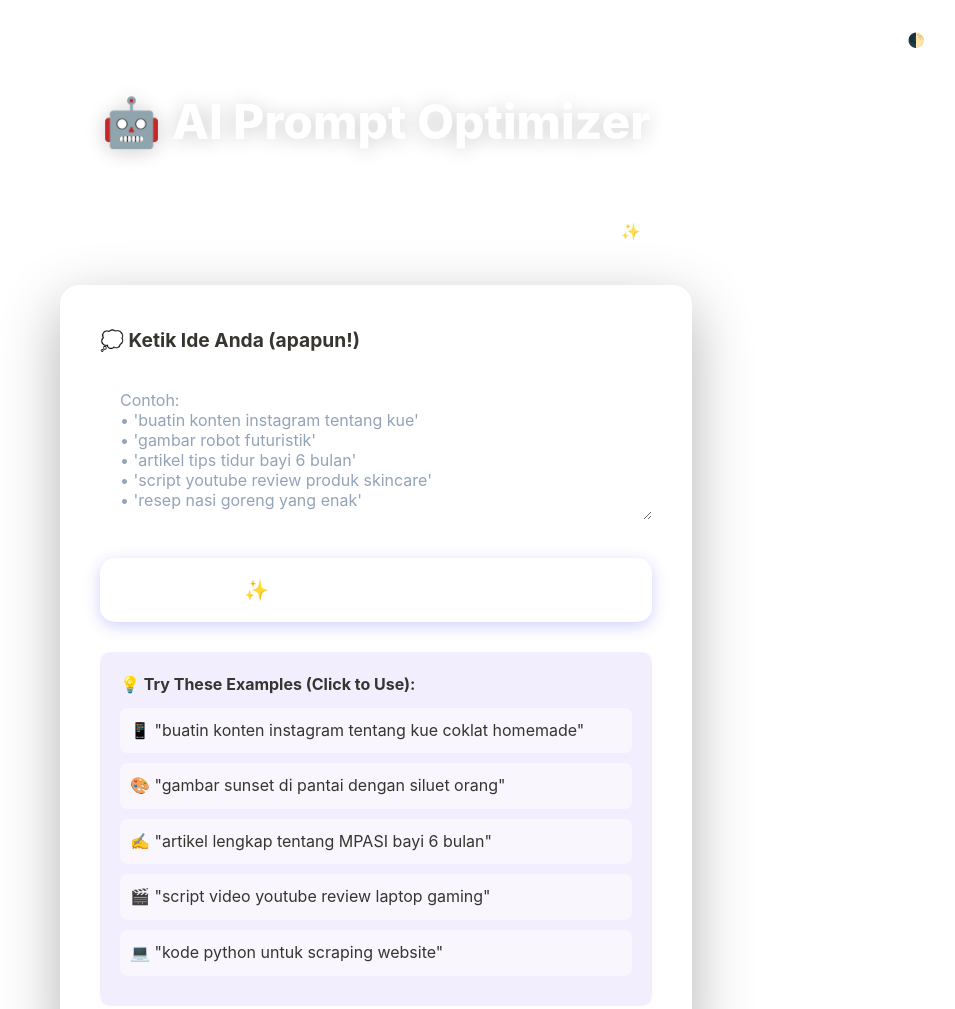
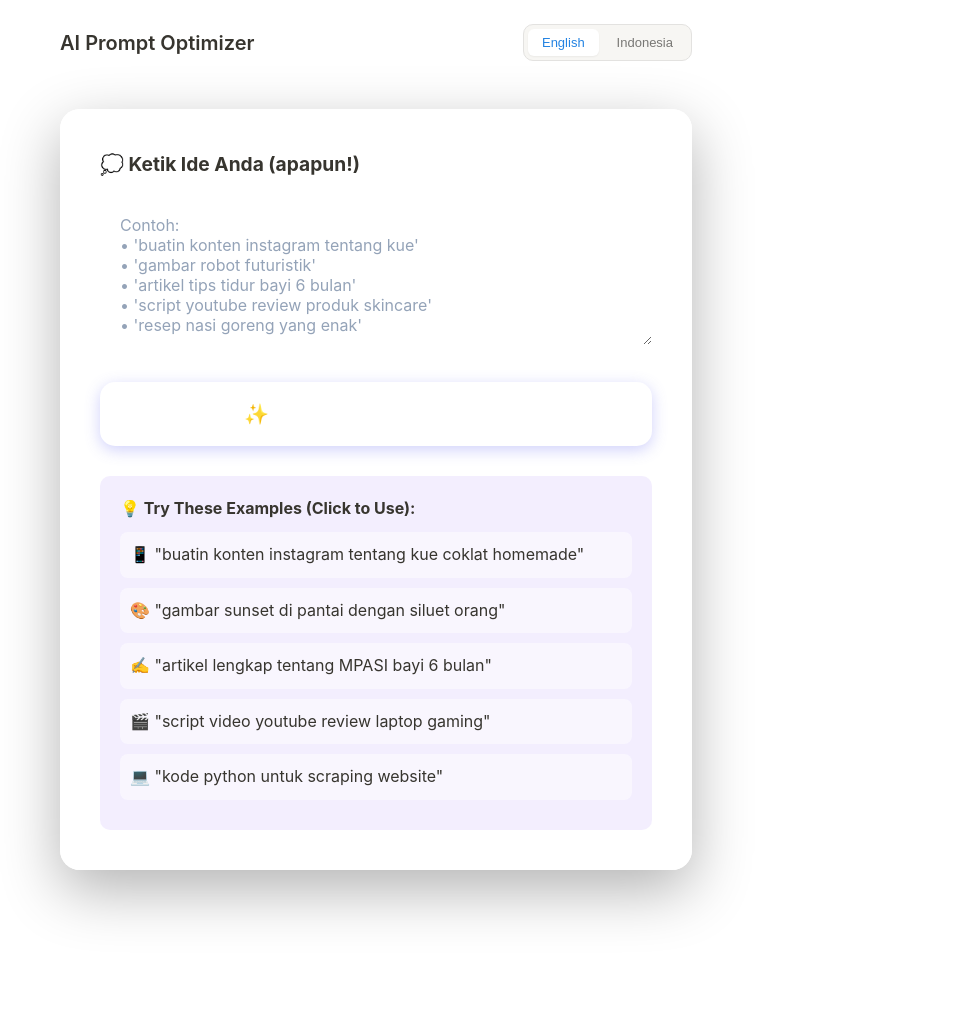
Before and after one commit to ceritarifqa/ai-prompt-optimizer, a plain HTML site: page Rifqa/AI Prompt Optimizer/index.html in a window 1280 px wide. Shown: the top 1009 px of the page, without its empty margins (264-1219 px from the left). After the commit the page ends 924 px from the top, so only its background shows below. Drawn offline with Linux system fonts and the light colour scheme.

Commit message:
feat: replace theme toggle with language toggle
- Remove dark/light theme toggle functionality
- Add English/Indonesia language selector
- Update header layout (title left, language right)
- Apply Notion-style segmented control design
- Remove subtitle and tagline for cleaner header

Co-Authored-By: Claude Sonnet 4.5 <noreply@anthropic.com>

```diff
--- a/Rifqa/AI Prompt Optimizer/index.html
+++ b/Rifqa/AI Prompt Optimizer/index.html
@@ -62,55 +62,50 @@
             padding: var(--spacing-lg);
         }
 
-        .theme-toggle {
-            position: fixed;
-            top: 20px;
-            right: 20px;
-            z-index: 1000;
+        /* Language Toggle */
+        .language-toggle {
+            display: flex;
+            gap: 4px;
+            background: var(--bg-secondary);
+            border: 1px solid var(--border-color);
+            border-radius: var(--radius-md);
+            padding: 4px;
         }
 
-        .theme-toggle button {
-            background: rgba(255, 255, 255, 0.2);
-            backdrop-filter: blur(10px);
-            color: white;
-            border: 2px solid rgba(255, 255, 255, 0.3);
-            padding: 10px 20px;
-            border-radius: 25px;
+        .language-toggle button {
+            padding: 6px 14px;
+            border: none;
+            background: transparent;
+            color: var(--text-secondary);
+            font-size: 13px;
+            font-weight: 500;
+            border-radius: 6px;
             cursor: pointer;
-            font-size: 14px;
-            font-weight: 600;
-            transition: all 0.3s;
+            transition: all 0.2s ease;
         }
 
-        .theme-toggle button:hover {
-            background: rgba(255, 255, 255, 0.3);
-            transform: translateY(-2px);
+        .language-toggle button:hover {
+            color: var(--text-primary);
         }
 
-        header {
-            text-align: center;
-            padding: 60px 20px 40px;
-            color: white;
+        .language-toggle button.active {
+            background: var(--bg-primary);
+            color: var(--accent-primary);
+            box-shadow: var(--shadow-sm);
         }
 
-        header h1 {
-            font-size: 3rem;
-            margin-bottom: 10px;
-            font-weight: 800;
-            text-shadow: 0 2px 20px rgba(0,0,0,0.2);
+        .header {
+            display: flex;
+            justify-content: space-between;
+            align-items: center;
+            margin-bottom: var(--spacing-xl);
+            padding-bottom: var(--spacing-md);
         }
 
-        header .subtitle {
-            font-size: 1.3rem;
-            opacity: 0.95;
-            margin-bottom: 15px;
-        }
-
-        header .tagline {
-            font-size: 1rem;
-            opacity: 0.85;
-            max-width: 600px;
-            margin: 0 auto;
+        .header h1 {
+            font-size: 20px;
+            font-weight: 600;
+            color: var(--text-primary);
         }
 
         .main-card {
@@ -443,24 +438,17 @@
                 grid-template-columns: 1fr;
             }
 
-            .theme-toggle {
-                position: static;
-                text-align: center;
-                margin-bottom: 20px;
-            }
         }
     </style>
 </head>
 <body class="light-mode">
-    <div class="theme-toggle">
-        <button onclick="toggleTheme()">🌓 Theme</button>
-    </div>
-
     <div class="container">
-        <header>
-            <h1>🤖 AI Prompt Optimizer</h1>
-            <p class="subtitle">Ketik Apapun → AI Deteksi → Prompt Optimal</p>
-            <p class="tagline">No categories needed. Just type your idea and let AI do the magic! ✨</p>
+        <header class="header">
+            <h1>AI Prompt Optimizer</h1>
+            <div class="language-toggle">
+                <button class="active" onclick="setLanguage('en')" id="langEN">English</button>
+                <button onclick="setLanguage('id')" id="langID">Indonesia</button>
+            </div>
         </header>
 
         <div class="main-card">
```
